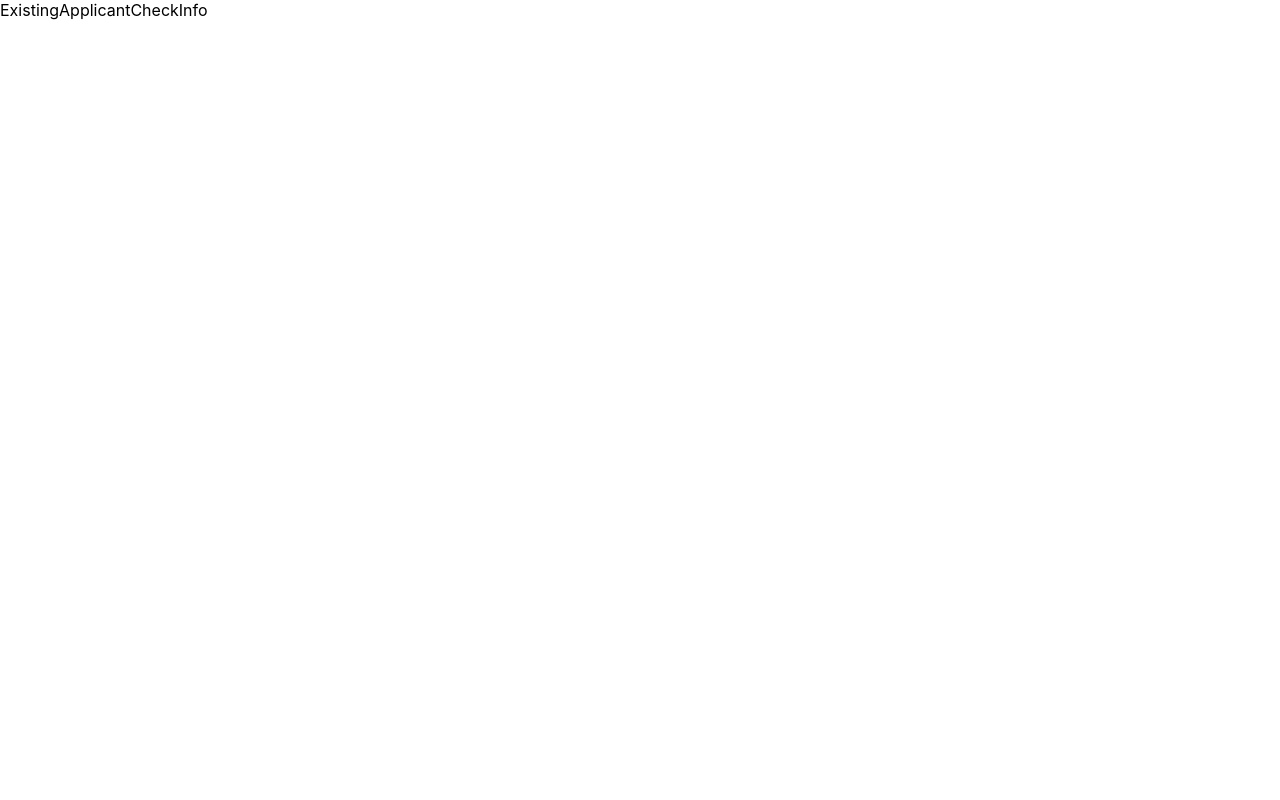
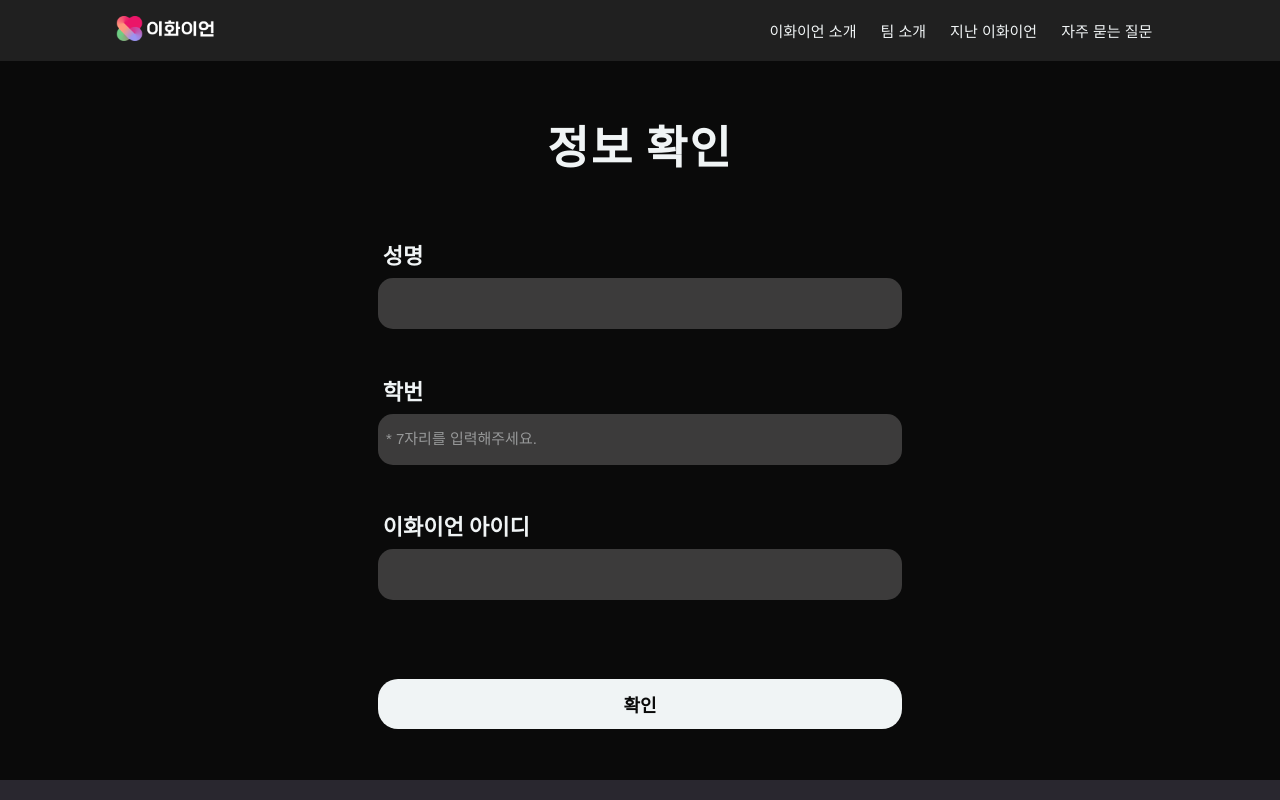
Before and after one commit to hyeinNa/recruiting_2023, a React (Create React App) app in the folder client/: page /register/checkinfo in a window 1280 px wide. Shown: the top 800 px of the page. Built offline with nearby package versions, Linux system fonts and the light colour scheme.

Commit message:
#19 기존 지원자 정보 확인 페이지 웹 버전

```diff
--- a/client/src/components/views/RegisterPages/ExistingApplicantCheckInfo.css
+++ b/client/src/components/views/RegisterPages/ExistingApplicantCheckInfo.css
@@ -0,0 +1,104 @@
+:root {
+  --register-checkInfo-form-labels-font-size: 22px;
+  --register-checkInfo-forms-color: #3c3b3b;
+  --register-checkInfo-forms-border-radius: 15px;
+  --register-checkInfo-button-border-radius: 20px;
+  --register-checkInfo-form-labels-font-weight: 700;
+  --register-checkInfo-forms-height: 45px;
+  --register-checkInfo-forms-button-height: 50px;
+  --register-checkInfo-forms-margin-bottom: 7%;
+}
+.register_checkInfo {
+  width: 100vw;
+  height: 100vh;
+  background-color: var(--toneDown-black);
+}
+.register_checkInfo_container {
+  max-width: var(--nav-bar-max-width);
+  /*background-color: aqua;*/
+  margin: 0 auto;
+  width: 100%;
+  height: 90%;
+  padding-top: 60px;
+}
+.register_checkInfo_inner_container {
+  /*background-color: aquamarine;*/
+  width: 92%;
+  height: 100%;
+  margin: 0 auto;
+  display: flex;
+  flex-direction: column;
+  align-items: center;
+  justify-content: flex-start;
+}
+.register_checkInfo_title {
+  width: 100%;
+  /*background-color: rgb(140, 140, 0);*/
+  text-align: center;
+  font-size: var(--register-landing-title-font-size);
+  font-weight: var(--register-landing-title-font-weight);
+  letter-spacing: 2px;
+  color: var(--toneDown-white);
+  margin-top: 5%;
+}
+.register_checkInfo_form_container {
+  width: 50%;
+  display: flex;
+  flex-direction: column;
+  /*background-color: blue;*/
+  align-items: center;
+  margin-top: 5%;
+}
+.register_checkInfo_nameForm_wrapper {
+  width: 100%;
+  /*background-color: rgb(0, 64, 64);*/
+  margin-bottom: var(--register-checkInfo-forms-margin-bottom);
+}
+.register_checkInfo_studentIdForm_wrapper {
+  width: 100%;
+  /*background-color: blueviolet;*/
+  margin-bottom: var(--register-checkInfo-forms-margin-bottom);
+}
+.register_checkInfo_studentIdForm_label_wrapper {
+  width: 100%;
+  display: flex;
+  flex-direction: row;
+}
+.register_checkInfo_ewhaianIdForm_wrapper {
+  width: 100%;
+  /*background-color: brown;*/
+  margin-bottom: 15%;
+}
+.register_checkInfo_button_wrapper {
+  width: 100%;
+  /*background-color: yellowgreen;*/
+  text-align: center;
+}
+.register_checkInfo_labels {
+  font-size: var(--register-checkInfo-form-labels-font-size);
+  font-weight: var(--register-checkInfo-form-labels-font-weight);
+  color: var(--toneDown-white);
+  padding: 8px 5px;
+}
+.register_checkInfo_forms {
+  width: 98.5%;
+  height: var(--register-checkInfo-forms-height);
+  background-color: var(--register-checkInfo-forms-color);
+  border-color: transparent;
+  border-radius: var(--register-checkInfo-forms-border-radius);
+}
+.register_checkInfo_button {
+  width: 100%;
+  height: var(--register-checkInfo-forms-button-height);
+  background-color: var(--toneDown-white);
+  border-color: transparent;
+  border-radius: var(--register-checkInfo-button-border-radius);
+  font-size: 18px;
+  color: var(--toneDown-black);
+  font-weight: var(--register-checkInfo-form-labels-font-weight);
+}
+.register_checkInfo_studentIdForm_wrapper input::placeholder {
+  color: var(--toneDown-white);
+  font-size: 15px;
+  opacity: 50%;
+}
--- a/client/src/components/views/RegisterPages/ExistingApplicantCheckInfo.js
+++ b/client/src/components/views/RegisterPages/ExistingApplicantCheckInfo.js
@@ -1,7 +1,59 @@
 import React from "react";
 import "./ExistingApplicantCheckInfo.css";
+import Footer from "../../Footer/Footer";
+import Header from "../../Header/Header";
 function ExistingApplicantCheckInfo() {
-  return <div>ExistingApplicantCheckInfo</div>;
+  return (
+    <div className="register_checkInfo">
+      <Header />
+      <div className="register_checkInfo_container">
+        <div className="register_checkInfo_inner_container">
+          <div className="register_checkInfo_title">정보 확인</div>
+          <form className="register_checkInfo_form_container">
+            <div className="register_checkInfo_nameForm_wrapper">
+              <div className="register_checkInfo_nameForm_label register_checkInfo_labels">
+                성명
+              </div>
+              <input
+                type="text"
+                name="name"
+                className="register_checkInfo_forms"
+              />
+            </div>
+            <div className="register_checkInfo_studentIdForm_wrapper">
+              <div className="register_checkInfo_studentIdForm_label_wrapper">
+                <div className="register_checkInfo_studentIdForm_label register_checkInfo_labels">
+                  학번
+                </div>
+              </div>
+              <input
+                type="text"
+                name="studentId"
+                className="register_checkInfo_forms"
+                placeholder=" * 7자리를 입력해주세요."
+              />
+            </div>
+            <div className="register_checkInfo_ewhaianIdForm_wrapper">
+              <div className="register_checkInfo_ewhaianIdForm_label register_checkInfo_labels">
+                이화이언 아이디
+              </div>
+              <input
+                type="text"
+                name="ewhaianId"
+                className="register_checkInfo_forms"
+              />
+            </div>
+            <div className="register_checkInfo_button_wrapper">
+              <button type="submit" className="register_checkInfo_button">
+                확인
+              </button>
+            </div>
+          </form>
+        </div>
+      </div>
+      <Footer />
+    </div>
+  );
 }
 
 export default ExistingApplicantCheckInfo;
```
